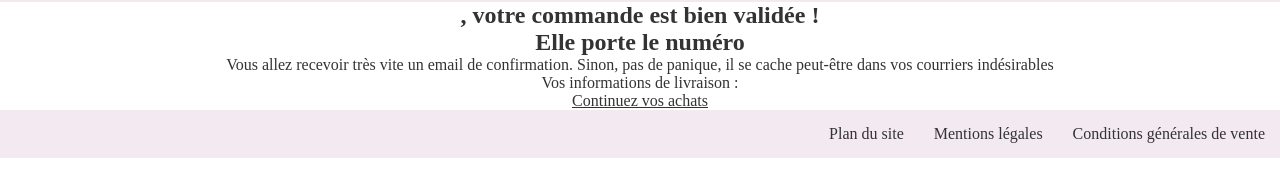
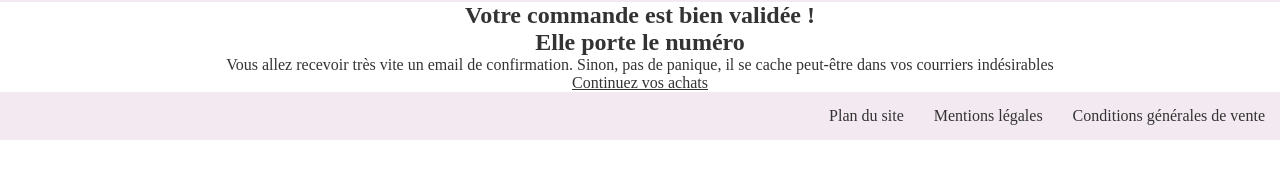
Before and after one commit to judith-creative/orinoco, a website: page validation.html in a window 1280 px wide. Shown: the part 68-264 px from the top of the page. Drawn offline with Linux system fonts and the light colour scheme.

Commit message:
changed validation page to match server

```diff
--- a/validation.html
+++ b/validation.html
@@ -29,11 +29,10 @@
     </header>
 
     <section>
-        <h1><!--NOM UTILISATEUR-->, votre commande est bien validée !</h1>
-        <h2>Elle porte le numéro <!--identifiant de commande--></h2>
+        <h1>Votre commande est bien validée !</h1>
+        <h2>Elle porte le numéro <!--identifiant de commande orderID--></h2>
+        <!--envoi e-mail inactif pas prévu par server-->
         <p>Vous allez recevoir très vite un email de confirmation. Sinon, pas de panique, il se cache peut-être dans vos courriers indésirables</p>
-        <p>Vos informations de livraison :</p>
-        <!--Adresse utilisateur-->
 
         <!--Récapitulatif commande-->
 
```
